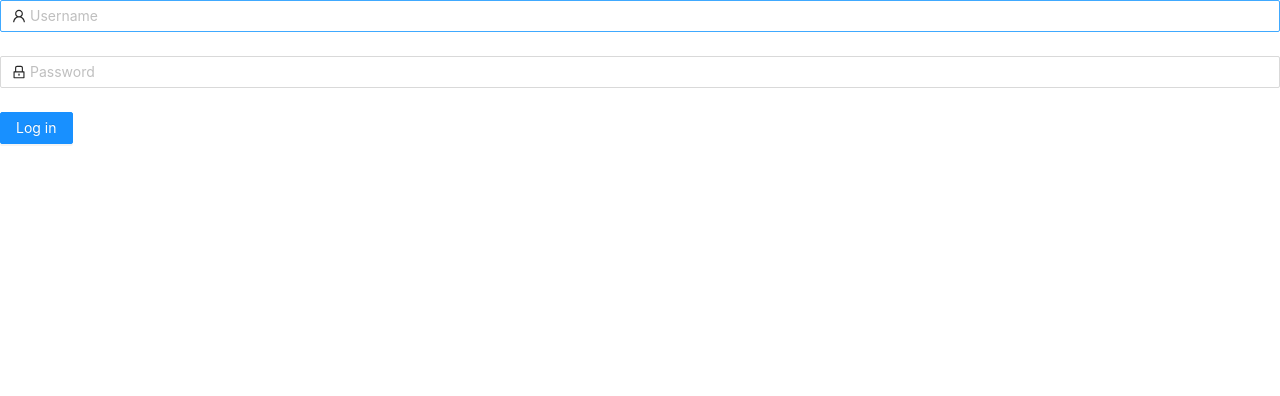
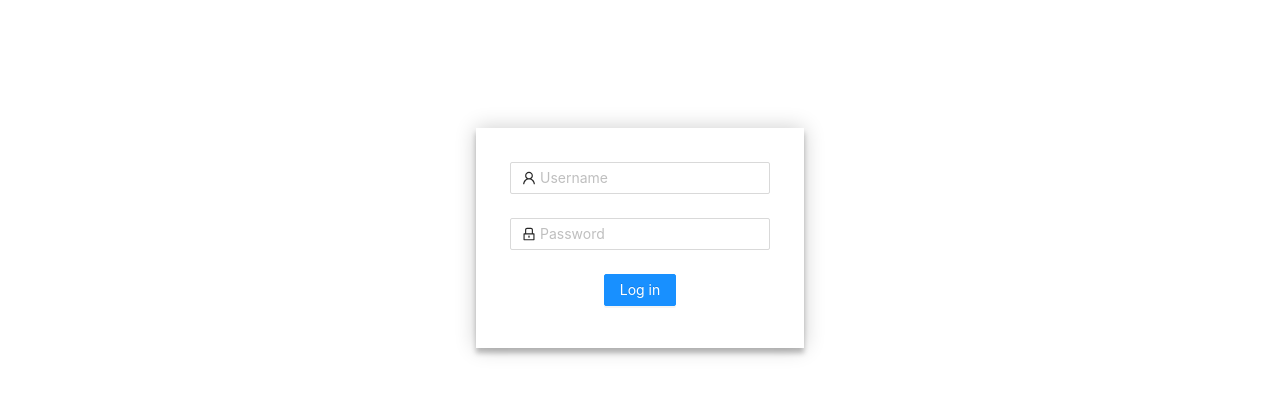
Before and after one commit to MuonSevasch/BackOffice, a React (Create React App) app: page / in a window 1280 px wide. Shown: the top 396 px of the page. Built offline with nearby package versions, Linux system fonts and the light colour scheme.

Commit message:
login styles

```diff
--- a/src/components/Recipe/RecipeList/index.js
+++ b/src/components/Recipe/RecipeList/index.js
@@ -54,9 +54,6 @@ export default class RecipeList extends Component {
                 <p>{recipe.name}</p>
               </Col>
 
-
-              <h1>{recipe.name}</h1>
-              {/* <h1>{recipe.lastName}</h1> */}
               <Button
                 onClick={() => this.showModal(recipe)}
                 type="primary"
@@ -79,7 +76,7 @@ export default class RecipeList extends Component {
         );
       });
     return (
-      <div>
+      <div style={{ textAlign: "center" }}>
         <Modal
           centered={true}
           destroyOnClose={true}
@@ -97,6 +94,7 @@ export default class RecipeList extends Component {
         </Modal>
 
         <Input
+          style={{ width: 200, marginBottom: "20px" }}
           value={this.state.search}
           onChange={e => {
             this.setState({ search: e.target.value });
--- /dev/null
+++ b/src/components/SignIn/form.css
@@ -0,0 +1,16 @@
+.body {
+  text-align: center;
+}
+
+.form {
+  display: inline-block;
+  position: relative;
+
+  z-index: 1;
+  background: #ffffff;
+  max-width: 25.7rem;
+  margin: 8rem auto 7.14rem auto;
+  padding: 2.14rem 2.14rem 1.12rem 2.14rem;
+
+  box-shadow: 0 0 20px 0 rgba(0, 0, 0, 0.2), 0 5px 5px 0 rgba(0, 0, 0, 0.24);
+}
--- a/src/components/SignIn/index.js
+++ b/src/components/SignIn/index.js
@@ -4,6 +4,8 @@ import { Form, Input, Button } from "antd";
 import { UserOutlined, LockOutlined } from "@ant-design/icons";
 
 import Api from "../../global/api";
+
+import "./form.css";
 
 export default class SignIn extends Component {
   handleChange = event => {
@@ -13,19 +15,22 @@ export default class SignIn extends Component {
   };
 
   handleSubmit = ({ username, password }) => {
-    Api.login(username, password).then(res => {
-      if (res !== "failed") {
-        this.props.setLoginStatus();
-        localStorage.setItem('signedIn', true)
-      }
-    }).catch(e => console.log(e)) ;
+    Api.login(username, password)
+      .then(res => {
+        if (res !== "failed") {
+          this.props.setLoginStatus();
+          localStorage.setItem("signedIn", true);
+        }
+      })
+      .catch(e => console.log(e));
   };
 
   render() {
     return (
+      <div className="body">
       <Form
+        className="form"
         name="normal_login"
-        className="login-form"
         initialValues={{ remember: true }}
         onFinish={this.handleSubmit}
       >
@@ -59,6 +64,7 @@ export default class SignIn extends Component {
           </Button>
         </Form.Item>
       </Form>
+      </div>
     );
   }
 }
```
